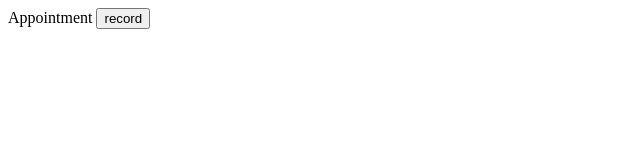
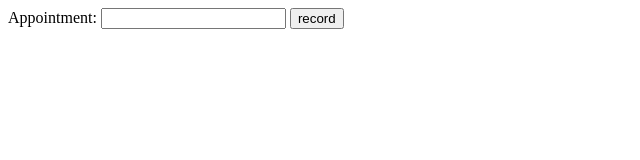
Before and after one commit to abdullah2891/AppointmentApp, a plain HTML site: page index.html in a window 1280 px wide. Shown: the whole page, without its empty margins (0-640 px from the left). Drawn offline with Linux system fonts and the light colour scheme.

```diff
--- a/index.html
+++ b/index.html
@@ -2,12 +2,13 @@
 <html lang="en">
 <head>
   <meta charset="UTF-8">
-  <title>test</title>
+  <title>Appointment App</title>
 </head>
 <body>
 
-<form action="cgi-bin/hello.pl">
-    Appointment
+<form method = POST action="cgi-bin/schedule_model.pl">
+    Appointment:  <input type="text" name="appointment">
+
     <input type="submit" value="record">
 </form>
 
```
Also changed, not shown: 4 other files.
